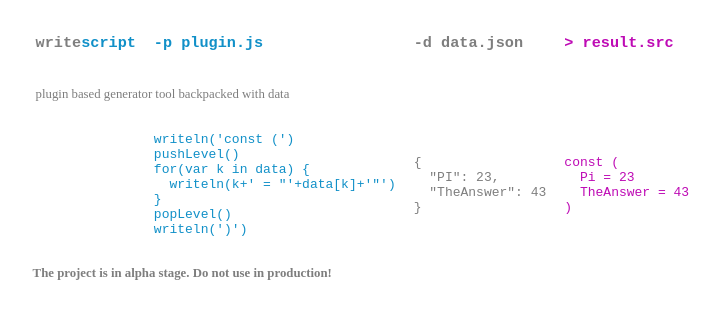
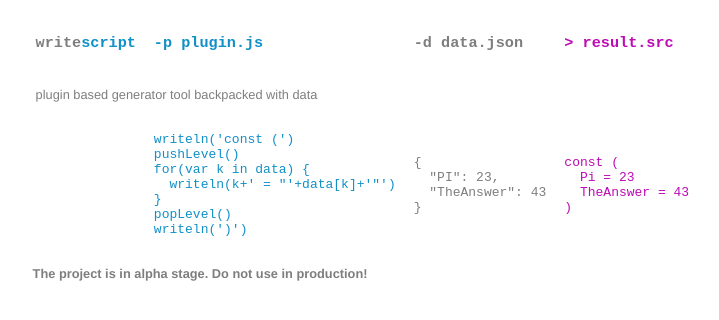
Before and after one commit to writescript/writescript.github.io, a plain HTML site: page index.html in a window 1280 px wide. Shown: the whole page, without its empty margins (165-884 px from the left). Drawn offline with Linux system fonts and the light colour scheme.

Commit message:
sans-serif font-family

```diff
--- a/style.css
+++ b/style.css
@@ -1,5 +1,6 @@
 body {
-  color: #7E7E7E
+  font-family: "HelveticaNeue-Light", "Helvetica Neue Light", "Helvetica Neue", Helvetica, Arial, "Lucida Grande", sans-serif;
+  color: #7E7E7E;
 }
 
 .color1 {
```
